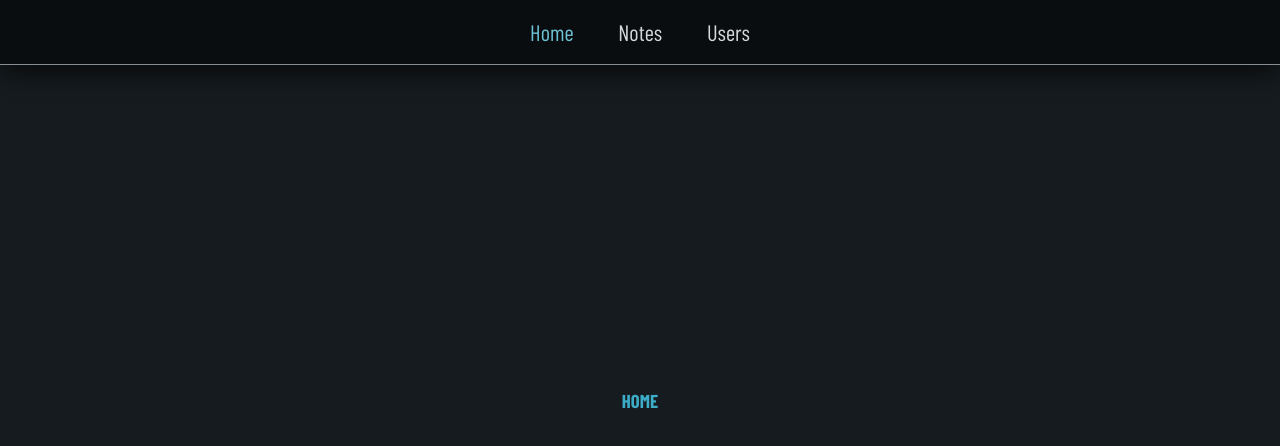
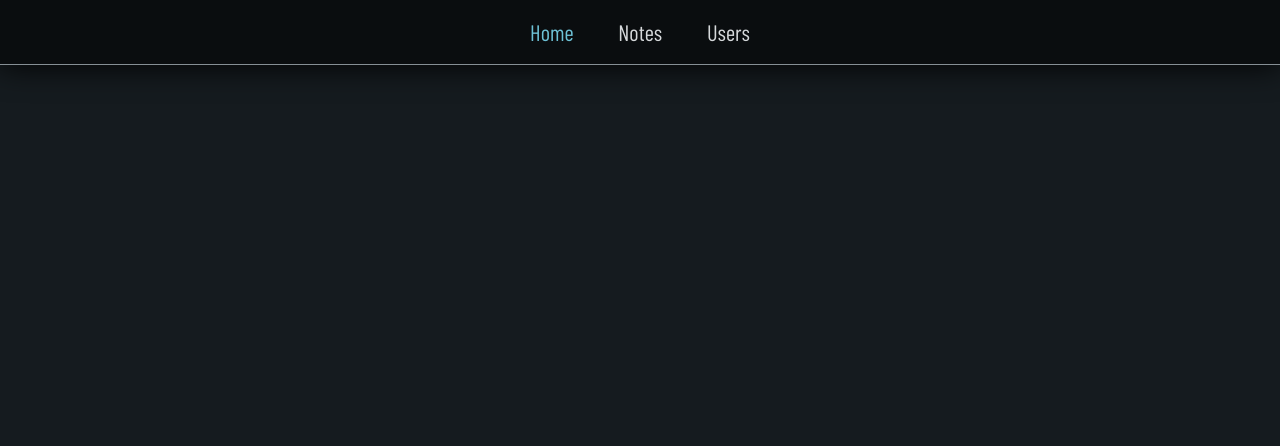
Before and after one commit to Scorpion19702022/SIMPLE_PROJECT_REACT_REDUX, a React (Vite) app: page / in a window 1280 px wide. Shown: the top 446 px of the page. Built offline with nearby package versions, Linux system fonts and the light colour scheme; a web font is replaced by a local one.

Commit message:
added content and first style

```diff
--- a/src/Components/Home/Home.tsx
+++ b/src/Components/Home/Home.tsx
@@ -3,7 +3,8 @@ import styles from './Styles/Home.module.css'
 const Home = () => {
 	return (
 		<div className={styles.wrapper}>
-			<h1 className={styles.heading}>HOME</h1>
+			<div className={styles.card_front}></div>
+			<div className={styles.card_back}></div>
 		</div>
 	)
 }
--- a/src/Components/Home/Styles/Home.module.css
+++ b/src/Components/Home/Styles/Home.module.css
@@ -25,15 +25,11 @@
 }
 
 .wrapper {
-	width: 100%;
-	height: 100vh;
+	position: relative;
+	width: 90%;
+	height: 500px;
 	display: flex;
 	flex-direction: column;
 	justify-content: center;
 	align-items: center;
-	background-color: var(--color-dark09);
 }
-
-.heading {
-	color: var(--color-color04);
-}
--- a/src/Components/Home/Styles/HomeComponent.module.css
+++ b/src/Components/Home/Styles/HomeComponent.module.css
@@ -23,3 +23,13 @@
 
 	--color-error: #e32636;
 }
+
+.wrapper {
+	width: 100%;
+	height: 100vh;
+	display: flex;
+	flex-direction: column;
+	justify-content: center;
+	align-items: center;
+	background-color: var(--color-dark09);
+}
```
